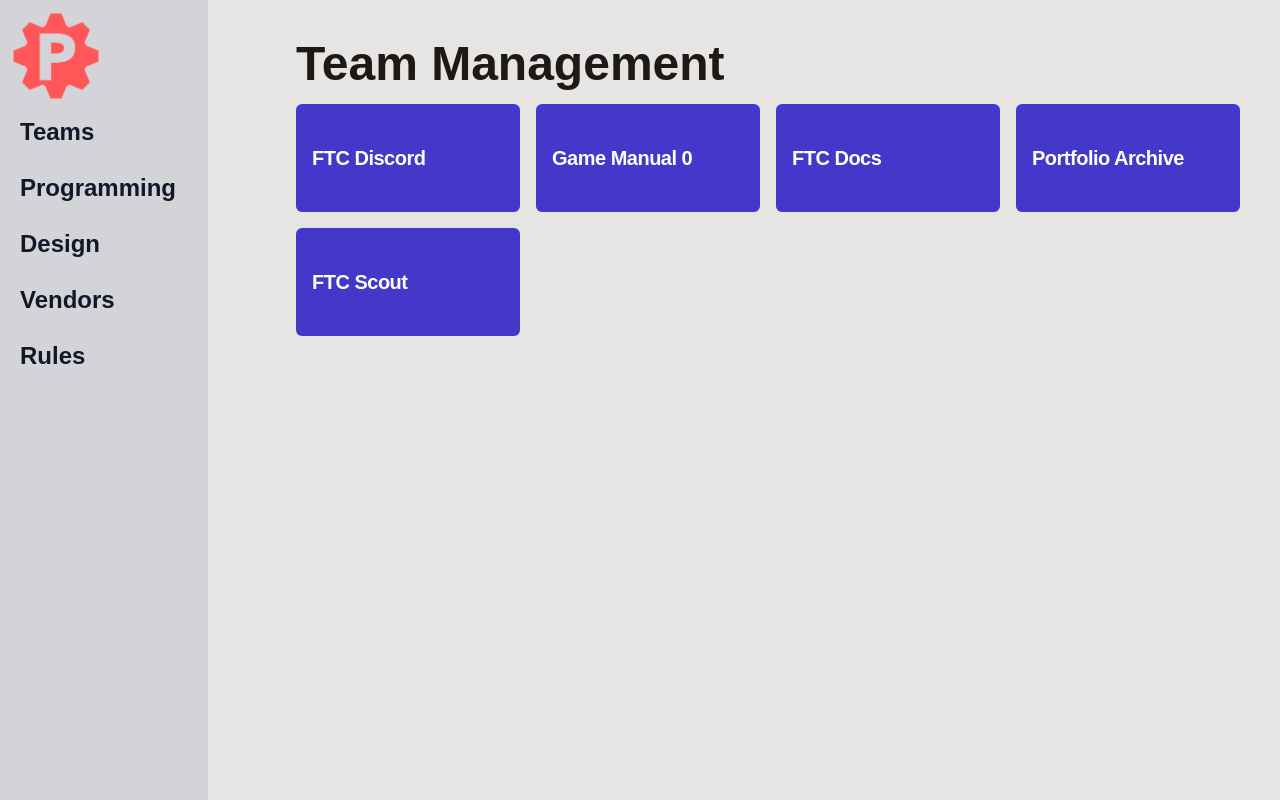
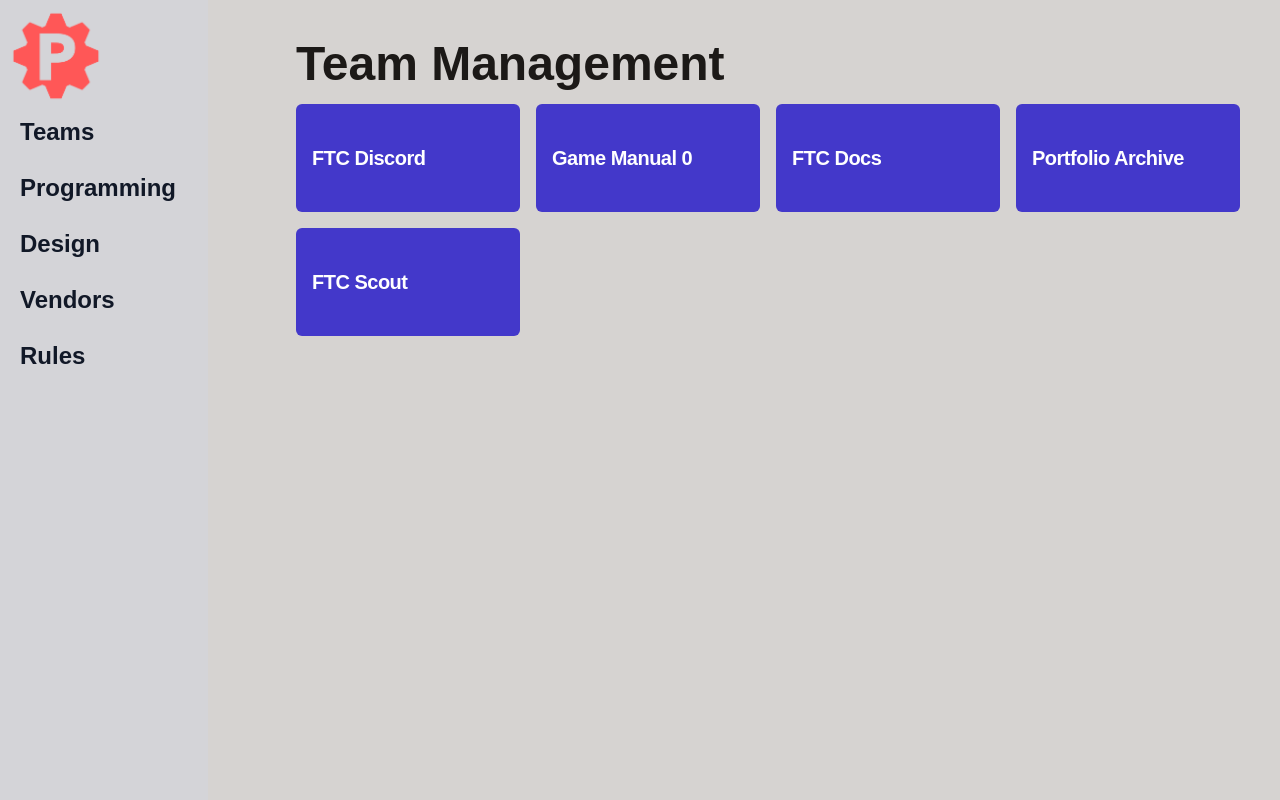
Before and after one commit to outsharded/ftc-directory, a Next.js app: page /teams in a window 1280 px wide. Built offline with nearby package versions, Linux system fonts and the light colour scheme.

Commit message:
Update page.tsx

```diff
--- a/app/(subpages)/teams/page.tsx
+++ b/app/(subpages)/teams/page.tsx
@@ -29,7 +29,7 @@
   };
 
   return (
-    <div className="min-h-screen w-screen bg-stone-200 dark:bg-gray-900 text-gray-900 dark:text-zinc-200 flex transition duration-300">
+    <div className="min-h-screen w-screen bg-stone-300 dark:bg-gray-900 text-gray-900 dark:text-zinc-200 flex transition duration-300">
       <div className="fixed top-0 left-0 z-10 w-16 md:w-64 transition-width duration-300">
         <SideMenu />
       </div>
```
